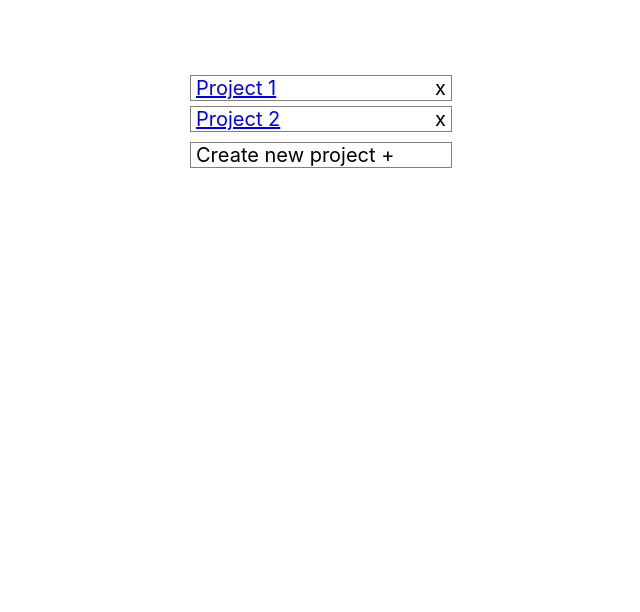
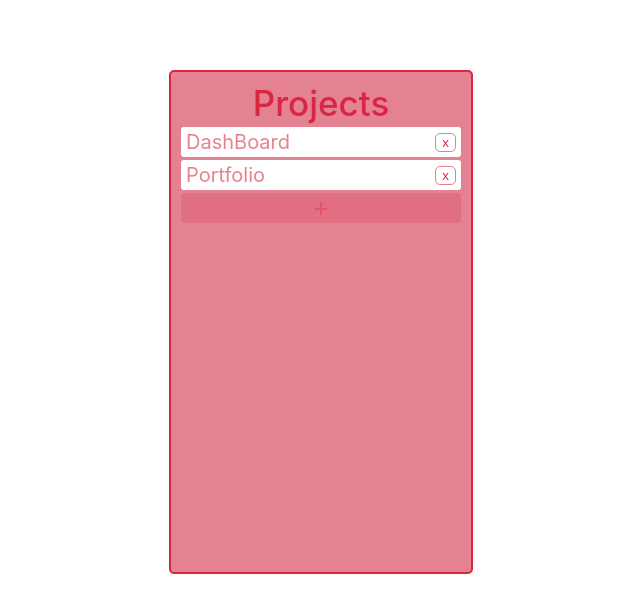
Before and after one commit to BogdanSemenov01/dashboard, a React (Create React App) app: page / in a window 1280 px wide. Shown: the top 612 px of the page, without its empty margins (319-959 px from the left). Built offline with nearby package versions, Linux system fonts and the light colour scheme.

Commit message:
Add styles and refactoring to ProjectsBoard. Make reusable Add and Delete Button

```diff
--- a/src/App.tsx
+++ b/src/App.tsx
@@ -3,6 +3,7 @@ import styled from 'styled-components';
 import ProjectsBoard from './components/ProjectsBoard';
 import {BrowserRouter, Route, Routes} from 'react-router-dom'
 import TasksBoards from './components/TasksBoards';
+import ErrorBoundary from './components/common/ErrorBoundary';
 const AppWrapper = styled.div`
   display: flex;
   justify-content: center;
@@ -15,7 +16,10 @@ function App() {
       <AppWrapper>
         <Routes>
           <Route path='/' element={<ProjectsBoard />}/>
-          <Route path='/:id' element={<TasksBoards />}/>
+          <Route
+            path='/:id'
+            element={<ErrorBoundary><TasksBoards /></ErrorBoundary>}
+          />
         </Routes>
       </AppWrapper>
     </BrowserRouter>
--- a/src/components/ProjectsBoard.tsx
+++ b/src/components/ProjectsBoard.tsx
@@ -6,46 +6,86 @@ import Flex from './styled/CommonStyledComponents'
 import { createProject, deleteProject } from '../redux/projectsSlice'
 import styled from 'styled-components';
 import { Link } from 'react-router-dom'
+import DeleteButton from './common/DeleteButton'
+import AddButton from './common/AddButton'
 
 const StyledProject = styled.div`
-  border: 1px solid gray;
+  border-radius: 3px;
   font-size: 20px;
-  margin: 5px 0;
   padding: 0 5px;
-  width: 250px;
+  width: 270px;
+  height: 30px;
   display: flex;
   justify-content: space-between;
+  align-items: center;
   cursor: pointer;
+  background-color: white;
+  color: rgba(218, 78, 101, 0.705);
+  &>a {
+    color: rgba(218, 78, 101, 0.705);
+    text-decoration: none;
+  }
+  &>button{
+    color: rgb(218, 37, 67);
+    height: 19px;
+    background: none;
+    border: 1px solid rgba(218, 78, 101, 0.705);
+    border-radius: 5px;
+    &:hover {
+      background: rgba(218, 78, 101, 0.705);
+    }
+  }
 `;
 
+const StyledProjectsBoard = styled.div`
+  display: flex;
+  flex-direction: column;
+  gap: 3px;
+  height: 60vh;
+  background-color: rgba(218, 78, 101, 0.705);
+  border: 2px solid rgb(218, 37, 67);
+  padding: 10px;
+  border-radius: 5px;
+`;
+
+const StyledProjectsBoardTitle = styled.div`
+  color: rgb(218, 37, 67);
+  font-weight: 500;
+  text-align: center;
+  font-size: 35px;
+`;
+
+const theme = {
+  background: 'rgba(218, 78, 101, 0.705)',
+  title: 'rgb(218, 37, 67)'
+}
+
 const ProjectsBoard = () => {
+
   const projects = useSelector((state: RootState) => state.projects.projects)
   const dispatch = useDispatch()
-
-  const createNewProject = () => {
-    dispatch(createProject())
-  }
 
   const onClickDeleteProject = (e:any) => {
     dispatch(deleteProject({id: e.target.id}))
   }
+
   return (
     <div>
-        <Flex flexDirection='column'>
-      <div>
+        <StyledProjectsBoard>
+        <StyledProjectsBoardTitle>Projects</StyledProjectsBoardTitle>
         {projects.map((p:any) => {
           return <StyledProject key={p.id}>
             <Link to={'/' + p.id}>
               {p.title}
             </Link>
-            <div id={p.id.toFixed()} onClick={onClickDeleteProject}>x</div>
+            <DeleteButton onClick={onClickDeleteProject} id={p.id.toFixed()} />
             </StyledProject>
         })}
-      </div>
-      <StyledProject onClick={createNewProject}>
+      {/* <StyledProject onClick={createNewProject}>
         Create new project +
-      </StyledProject>
-        </Flex>
+      </StyledProject> */}
+      <AddButton callback={createProject} theme={theme}/>
+        </StyledProjectsBoard>
     </div>
   )
 }
--- a/src/components/Section.tsx
+++ b/src/components/Section.tsx
@@ -1,11 +1,11 @@
-import React, { useEffect, useRef } from 'react'
+import React, { useEffect, useRef, useState } from 'react'
 import styled from 'styled-components';
 import Flex from './styled/CommonStyledComponents';
 import { useDrop } from 'react-dnd';
 import { useDispatch } from 'react-redux';
-import { changeTaskStatus } from '../redux/projectsSlice';
+import { changeTaskStatus, createNewTask } from '../redux/projectsSlice';
 import { useParams } from 'react-router-dom';
-import AddTaskButton from './common/AddTaskButton';
+import AddButton from './common/AddButton';
 interface Props {
   title?: string,
   tasks?: object,
@@ -33,6 +33,7 @@ const Section = (props: Props) => {
   const dispatch = useDispatch()
   const projectId = useParams().id
 
+
   const [collectedProps, drop ] = useDrop(() => ({
     accept: 'task',
     drop: (item:any) => {
@@ -54,7 +55,7 @@ const updateChildrenWithProps = React.Children.map(
       <Flex flexDirection='column' gap='3px'>
         <SectionTitle>{props.title}</SectionTitle>
         {updateChildrenWithProps}
-        <AddTaskButton section={props.title} theme={props.colorSC}/>
+        <AddButton section={props.title} theme={props.colorSC} callback={createNewTask}/>
       </Flex>
     </SectionWrapper>
   )
--- a/src/components/Task.tsx
+++ b/src/components/Task.tsx
@@ -4,6 +4,8 @@ import { useDrag, useDrop } from 'react-dnd/dist/hooks';
 import styled from 'styled-components';
 import DeleteButton from './common/DeleteButton';
 import Flex from './styled/CommonStyledComponents';
+import { useDispatch } from 'react-redux';
+import { deleteTask } from '../redux/projectsSlice';
 
 const StyledTask = styled.div`
   background-color: white;
@@ -13,7 +15,6 @@ const StyledTask = styled.div`
   align-items: center;
   justify-content: space-between;
   padding: 0 5px;
-  /* font-weight: 500; */
   font-size: 20px;
   border-radius: 3px;
   color: ${props => props.theme.title};
@@ -42,8 +43,13 @@ interface DragItem {
   type: string
 }
 
+
 const Task: FC<TaskProps> = (props) => {
   const ref = useRef<HTMLDivElement>(null)
+  const dispatch = useDispatch()
+  const onClickAction = () => {
+    dispatch(deleteTask({section: props.status, taskId: props.id}))
+  }
 
   const [{ isDragging }, drag] = useDrag({
     type: 'task',
@@ -59,7 +65,7 @@ const Task: FC<TaskProps> = (props) => {
     <>
       <StyledTask style={{opacity}} ref={drag} theme={props.theme}>
         {props.text}
-        <DeleteButton section={props.status} id={props.id}/>
+        <DeleteButton onClick={onClickAction}/>
       </StyledTask>
     </>
   )
--- a/src/components/TasksBoards.tsx
+++ b/src/components/TasksBoards.tsx
@@ -8,7 +8,7 @@ import Task from './Task'
 import { DndProvider } from 'react-dnd'
 import { HTML5Backend } from 'react-dnd-html5-backend'
 import { setCurrentProjectId } from '../redux/projectsSlice'
-import AddTaskButton from './common/AddTaskButton'
+import AddButton from './common/AddButton'
 
 const blueCS = {
   border: 'rgb(38, 131, 182)',
@@ -41,6 +41,7 @@ const TasksBoards: FC = () => {
       currentProject.push(p)
     }
   })
+
 
   const tasks = currentProject[0].tasks
   const queueTasks = tasks.queueTasks
--- a/src/components/common/AddTaskButton.tsx
+++ b/src/components/common/AddButton.tsx
@@ -7,6 +7,7 @@ const StyledButton = styled.button`
   background: ${props => props.theme.background};
   opacity: 0.5;
   border: none;
+  border-radius: 3px;
   width: 280px;
   height: 30px;
   font-size: 25px;
@@ -27,7 +28,7 @@ const StyledInput = styled.input`
   border: none;
 `;
 
-const AddTaskButton = (props: any) => {
+const AddButton = (props: any) => {
 
   const dispatch = useDispatch()
   const [inputValue, setInputValue] = useState('')
@@ -42,7 +43,7 @@ const AddTaskButton = (props: any) => {
   const onEnterPressed = (e:any) => {
     if (e.key === 'Enter') {
       setIsInput(false)
-      dispatch(createNewTask({status: e.target.id, text: e.target.value}))
+      dispatch(props.callback({status: e.target.id, text: e.target.value}))
       setInputValue('')
     }
     if (e.key === 'Escape') {
@@ -64,4 +65,4 @@ const AddTaskButton = (props: any) => {
   )
 }
 
-export default AddTaskButton
+export default AddButton
--- a/src/components/common/DeleteButton.tsx
+++ b/src/components/common/DeleteButton.tsx
@@ -11,7 +11,7 @@ const DeleteButton = (props: any) => {
     <button
       data-section={props.section}
       id={props.id}
-      onClick={onClickAction}
+      onClick={props.onClick}
       >x</button>
   )
 }
--- /dev/null
+++ b/src/components/common/ErrorBoundary.tsx
@@ -0,0 +1,34 @@
+import React, { Component, ErrorInfo, ReactNode } from "react";
+
+interface Props {
+  children?: ReactNode;
+}
+
+interface State {
+  hasError: boolean;
+}
+
+class ErrorBoundary extends Component<Props, State> {
+  public state: State = {
+    hasError: false
+  };
+
+  public static getDerivedStateFromError(_: Error): State {
+    // Update state so the next render will show the fallback UI.
+    return { hasError: true };
+  }
+
+  public componentDidCatch(error: Error, errorInfo: ErrorInfo) {
+    console.error("Uncaught error:", error, errorInfo);
+  }
+
+  public render() {
+    if (this.state.hasError) {
+      return <h1>Sorry.. there was an error</h1>;
+    }
+
+    return this.props.children;
+  }
+}
+
+export default ErrorBoundary;
--- a/src/redux/projectsSlice.ts
+++ b/src/redux/projectsSlice.ts
@@ -30,7 +30,7 @@ type Task = {
 const initialState:State = {
   projects: [
     {
-      title: 'Project 1',
+      title: 'DashBoard',
       id: 1,
       tasks: {
         queueTasks : [
@@ -51,23 +51,23 @@ const initialState:State = {
       }
     },
     {
-      title: 'Project 2',
+      title: 'Portfolio',
       id: 2,
       tasks: {
         queueTasks : [
-          {id: 1, text: 't 1 q'},
-          {id: 2, text: 't 2 q'},
-          {id: 3, text: 't 3 q'},
+          {id: 1, text: 'start'},
+          {id: 2, text: 'privet'},
+          {id: 3, text: 'go'},
         ],
         developmentTasks: [
-          {id: 4, text: 't 4 dev'},
-          {id: 5, text: 't 5 dev'},
-          {id: 6, text: 't 6 dev'},
+          {id: 4, text: 'boom'},
+          {id: 5, text: 'bam'},
+          {id: 6, text: 'sheesh'},
         ],
         doneTasks: [
-          {id: 7, text: 't 7 done'},
-          {id: 8, text: 't 8 done'},
-          {id: 9, text: 't 9 done'},
+          {id: 7, text: 'done'},
+          {id: 8, text: 'also done'},
+          {id: 9, text: 'another one'},
         ],
       }
       }
@@ -79,9 +79,10 @@ export const projectsSlice = createSlice({
   name: 'projects',
   initialState,
   reducers: {
-    createProject: (state) => {
+    createProject: (state, action) => {
       state.projects.push({
-        title: 'Project ' + `${Date.now()}`, id: Date.now(),
+        title: action.payload.text,
+        id: Date.now(),
         tasks: undefined
       })
     },
```
